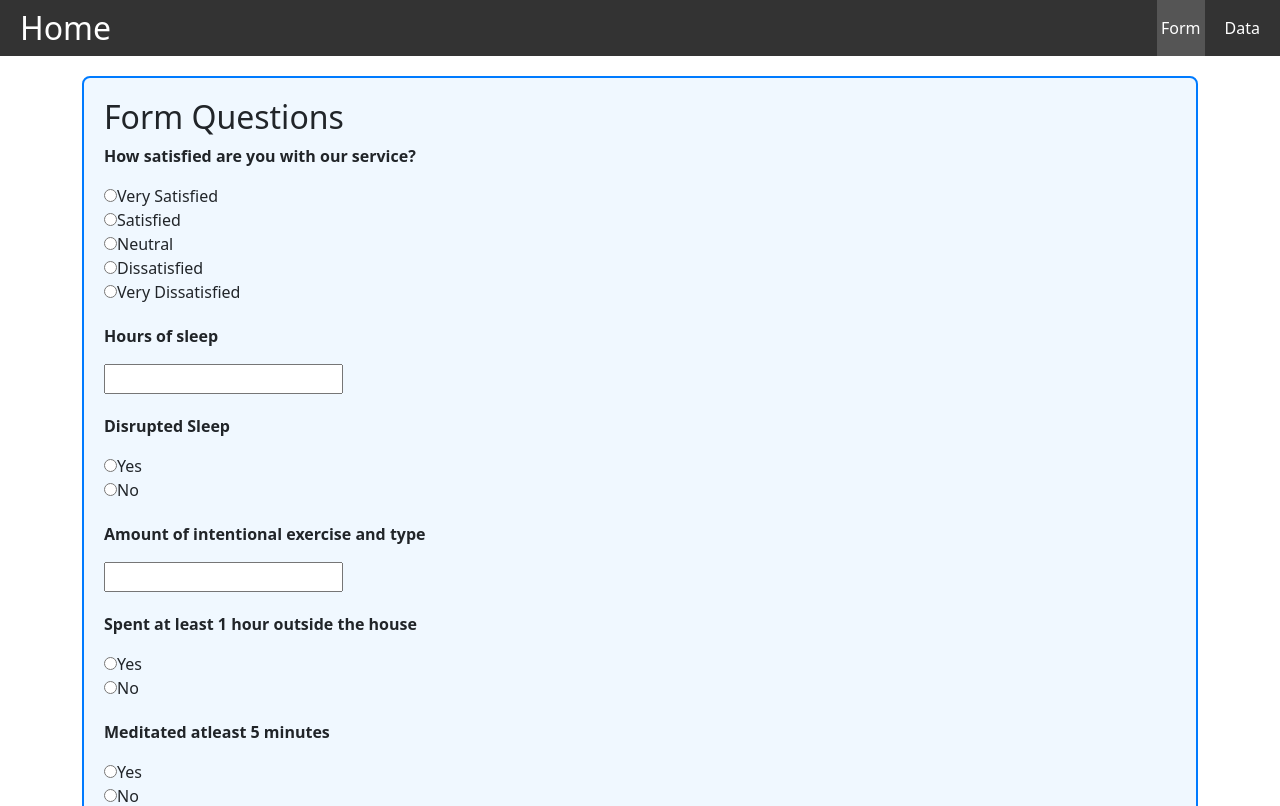
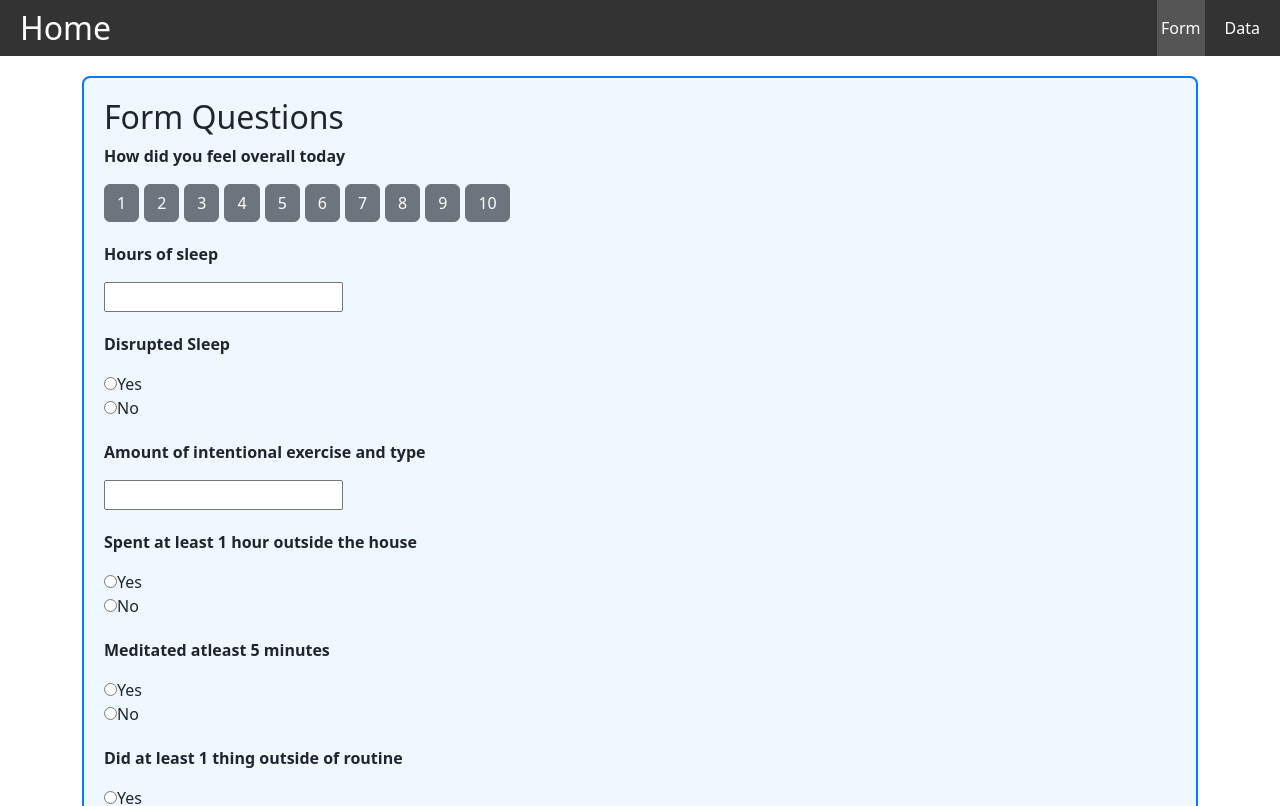
Before and after one commit to emilebilodeau/survey-creation-app, a React (Vite) app in the folder mood/: page /form in a window 1280 px wide. Shown: the top 806 px of the page. Built offline with nearby package versions, Linux system fonts and the light colour scheme.

Commit message:
completed the linear scale question component

```diff
--- a/mood/src/components/TenQ.tsx
+++ b/mood/src/components/TenQ.tsx
@@ -1,13 +1,51 @@
 import React from "react";
+import { useState } from "react";
 
 interface Props {
   question: string;
 }
 
 const TenQ = ({ question }: Props) => {
+  const [rating, setRating] = useState(null);
+
+  // TODO: come and do the type assigment correctly. also not sure if there is a
+  // better way... but it works for now
+  const handleRatingClick = (value: any) => {
+    if (rating) {
+      let previous = document.getElementById(`${rating}-button`);
+      if (previous) {
+        previous.className = "rating-button btn btn-secondary";
+      }
+    }
+    setRating(value);
+    const element = document.getElementById(`${value}-button`);
+    if (element) {
+      element.className = "rating-button btn btn-primary";
+    }
+  };
+
+  const renderButtons = () => {
+    const buttons = [];
+    for (let i = 1; i <= 10; i++) {
+      buttons.push(
+        <button
+          className="rating-button btn btn-secondary"
+          id={`${i}-button`}
+          key={i}
+          onClick={() => handleRatingClick(i)}
+          style={{ marginRight: "5px" }}
+        >
+          {i}
+        </button>
+      );
+    }
+    return buttons;
+  };
+
   return (
     <div className="question">
       <p>{question}</p>
+      <div>{renderButtons()}</div>
     </div>
   );
 };
--- a/mood/src/pages/Form.tsx
+++ b/mood/src/pages/Form.tsx
@@ -13,6 +13,7 @@ const Form = () => {
   // NOTE: hard coding these questions for now, not sure where i should put them. could
   // store in database and retrieve here - figure out later
   const questions: Item[] = [
+    { question: "How did you feel overall today", type: "ten", id: 9 },
     { question: "Hours of sleep", type: "text", id: 1 },
     { question: "Disrupted Sleep", type: "yesNo", id: 2 },
     {
@@ -31,57 +32,19 @@ const Form = () => {
       type: "yesNo",
       id: 6,
     },
-    { question: "had a meaningful social interaction", type: "yesNo", id: 7 },
+    { question: "Had a meaningful social interaction", type: "yesNo", id: 7 },
     { question: "Estimate of time spent ruminating", type: "text", id: 8 },
+    {
+      question: "Drank more than 3 drinks the day before",
+      type: "yesNo",
+      id: 10,
+    },
   ];
 
   return (
     <>
       <div className="survey-box">
         <h2>Form Questions</h2>
-        {/* TODO delete this question later */}
-        <div className="question">
-          <p>How satisfied are you with our service?</p>
-          <input
-            type="radio"
-            id="very-satisfied"
-            name="satisfaction"
-            value="very-satisfied"
-          />
-          <label htmlFor="very-satisfied">Very Satisfied</label>
-          <br />
-          <input
-            type="radio"
-            id="satisfied"
-            name="satisfaction"
-            value="satisfied"
-          />
-          <label htmlFor="satisfied">Satisfied</label>
-          <br />
-          <input
-            type="radio"
-            id="neutral"
-            name="satisfaction"
-            value="neutral"
-          />
-          <label htmlFor="neutral">Neutral</label>
-          <br />
-          <input
-            type="radio"
-            id="dissatisfied"
-            name="satisfaction"
-            value="dissatisfied"
-          />
-          <label htmlFor="dissatisfied">Dissatisfied</label>
-          <br />
-          <input
-            type="radio"
-            id="very-dissatisfied"
-            name="satisfaction"
-            value="very-dissatisfied"
-          />
-          <label htmlFor="very-dissatisfied">Very Dissatisfied</label>
-        </div>
         {questions.map((item) => {
           if (item.type === "yesNo") {
             return <YesNoQ question={item.question} key={item.id} />;
@@ -102,7 +65,6 @@ export default Form;
 /*
 
 left to complete:
-- complete 1 - 10 question component
 - submit functionality to retrieve all the data input (just in a console.log for now)
 
 */
```
